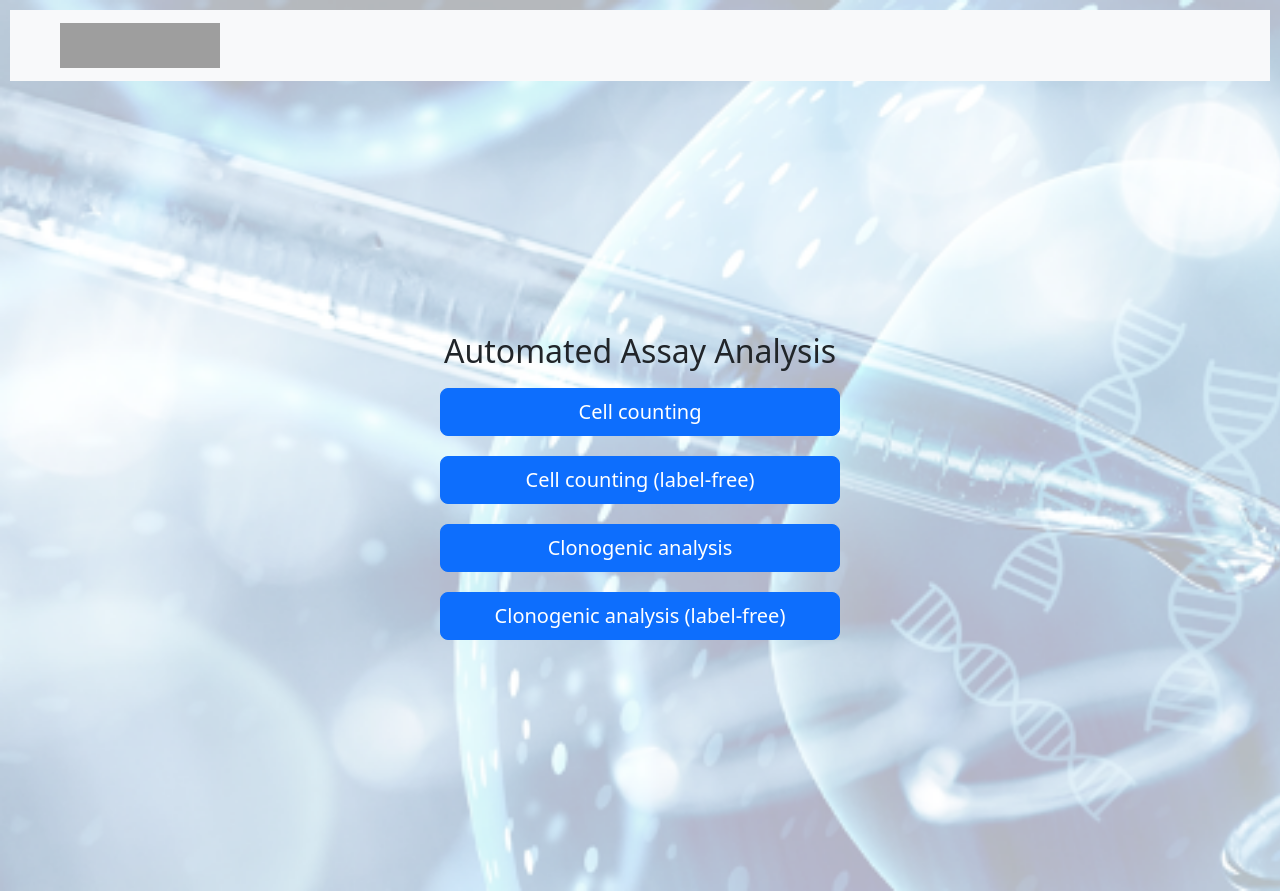
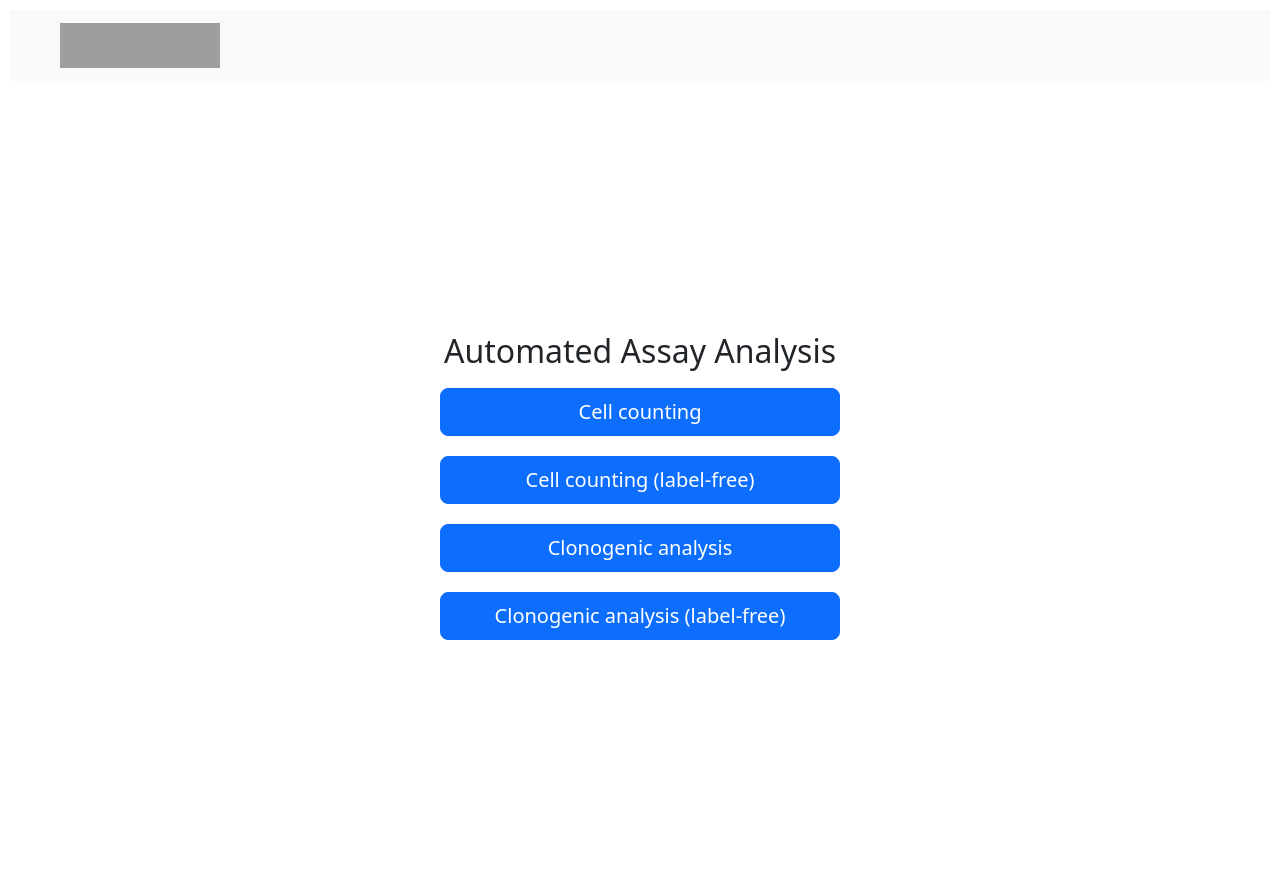
Before and after one commit to sraut-scellbio/assay_analysis_API, a Django app: page / in a window 1280 px wide. Run offline with Django 4.2, Linux system fonts and the light colour scheme; grey boxes are pictures that could not be loaded.

Commit message:
remove background images

```diff
--- a/assay_api/static/css/cell_count_fluo.css
+++ b/assay_api/static/css/cell_count_fluo.css
@@ -7,7 +7,7 @@ body {
     margin: 0;
     font-family: Arial, sans-serif; */
     background-color: #f4f4f4;
-    background: url('https://images.aatbio.com/universal/catalog/DAPI/iF488DAPIbrightoverlay.jpg');
+    background: url('');
     background-size: contain;
 }
 
--- a/assay_api/static/css/cell_count_labelfree.css
+++ b/assay_api/static/css/cell_count_labelfree.css
@@ -7,7 +7,7 @@ body {
     margin: 0;
     font-family: Arial, sans-serif; */
     background-color: #f4f4f4;
-    background: url('https://www.microscopyu.com/assets/gallery-images/Comparison/DIC_heladic.jpg');
+    background: url('');
     background-size: contain;
 }
 
--- a/assay_api/static/css/scellbio_landing.css
+++ b/assay_api/static/css/scellbio_landing.css
@@ -1,8 +1,16 @@
-body{
-  /* background: gray; */
-  background: url("static/images/background.png");
-  background-size: cover;
+/* Center the content */
+body {
+    /* display: flex;
+    justify-content: center;
+    align-items: center;
+    height: 100vh;
+    margin: 0;
+    font-family: Arial, sans-serif; */
+    background-color: #f4f4f4;
+    background: url('');
+    background-size: contain;
 }
+
 
 h2 {
   text-align: center;
--- a/assay_api/static/scr/scellbio_landing.js
+++ b/assay_api/static/scr/scellbio_landing.js
@@ -1,7 +1,7 @@
-document.getElementById('assay_select').addEventListener('click', function() {
-        // Get the selected value from the dropdown
-        var selectedPage = document.getElementById('assaytype').value;
-
-        // Redirect the user to the selected page
-        window.location.href = selectedPage;
-    });
+// document.getElementById('id_assay_select').addEventListener('click', function() {
+//         // Get the selected value from the dropdown
+//         var selectedPage = document.getElementById('assaytype').value;
+//
+//         // Redirect the user to the selected page
+//         window.location.href = selectedPage;
+//     });
--- a/assay_api/templates/assay_api_app/clono_assay.html
+++ b/assay_api/templates/assay_api_app/clono_assay.html
@@ -24,7 +24,7 @@
           {{ form.cell_line.label_tag }} {{ form.cell_line }} <br><br>
           {{ form.num_wells.label }} {{ form.num_wells }} <br><br>
           {{ form.analysis_type.label }} {{ form.analysis_type }} <br><br>
-          <h4>Provide path to folder containing well images: </h4><br>
+          <h4>Provide path to .zip folder containing well images: </h4><br>
           <table class="image-inputs">
             <thead>
               <tr>
--- a/assay_api/templates/assay_api_app/clono_assay_labelfree.html
+++ b/assay_api/templates/assay_api_app/clono_assay_labelfree.html
@@ -24,7 +24,7 @@
           {{ form.cell_line.label_tag }} {{ form.cell_line }} <br><br>
           {{ form.num_wells.label }} {{ form.num_wells }} <br><br>
           {{ form.analysis_type.label }} {{ form.analysis_type }} <br><br>
-          <h4>Provide path to folder containing well images: </h4><br>
+          <h4>Provide path to .zip folder containing well images: </h4><br>
           <table class="image-inputs">
             <thead>
               <tr>
```
Also changed, not shown: assay_api/static/css/clono_assay.css (+12 -0 lines), assay_api/static/css/clono_assay_labelfree.css (+13 -0 lines).
